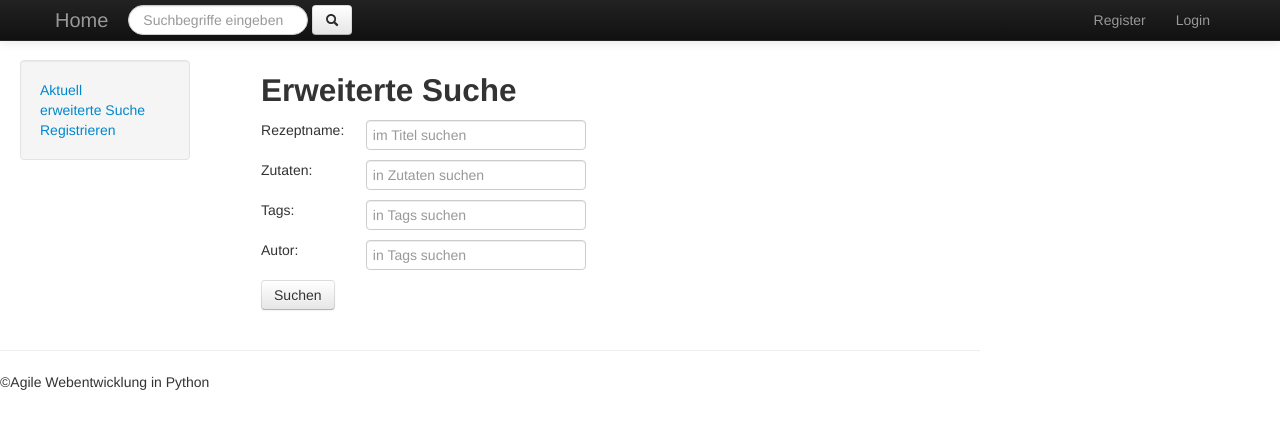
After one commit to KiwiBA/StudentenKochen, a Django app: page /recipes/extendedSearch/ in a window 1280 px wide. The commit adds this page. Shown: the top 429 px of the page. Run offline with Django 3.2, Linux system fonts and the light colour scheme; some libraries are stand-ins or nearby versions.

Commit message:
erweiterte suche

```diff
--- /dev/null
+++ b/StudentenKochen/recipes/templates/recipes/extendedSearch.html
@@ -0,0 +1,19 @@
+{% extends "base.html" %}
+{% load static %}
+{% block content %}
+	<h2>Erweiterte Suche</h2>
+	<form action="{% url 'recipes:extendedSearch' %}" method="get">
+		<lable for="searchBoxTitle" style="float:left; display:block; width:15%;">Rezeptname:</lable>
+		<input type="text" id="searchBoxTitle" class="form-control" name="title" placeholder="im Titel suchen">
+		<br>
+		<lable for="searchBoxIngredient" style="float:left; display:block; width:15%;">Zutaten:</lable>
+		<input type="text" id="searchBoxIngredient" class="form-control" name="ingredient" placeholder="in Zutaten suchen">
+		<br>
+		<lable for="searchBoxTag" style="float:left; display:block; width:15%;">Tags:</lable>
+		<input type="text" id="searchBoxTag" class="form-control" name="tag" placeholder="in Tags suchen">
+		<br>
+		<lable for="searchBoxAuthor" style="float:left; display:block; width:15%;">Autor:</lable>
+		<input type="text" id="searchBoxAuthor" class="form-control" name="author" placeholder="in Tags suchen">
+		<div class="form-group"><input type="submit" class="btn" value="Suchen" ></div>
+	</form>
+{% endblock %}
--- a/StudentenKochen/recipes/templates/recipes/search.html
+++ b/StudentenKochen/recipes/templates/recipes/search.html
@@ -1,10 +1,6 @@
 {% extends "base.html" %}
 {% load static %}
 {% block content %}
-	<form action="{% url 'recipes:search' %}" method="get">
-	<input type="text" id="searchBox" class="input-medium search-query" name="q" placeholder="Suchbegriffe eingeben">
-	<input type="submit" class="btn" value="Suchen" >
-	</form>
 	{% if query_string %}
 		<h1>Du hast nach "{{query_string}}" gesucht.</h1>
 		{% if found_entries %}
--- a/StudentenKochen/recipes/urls.py
+++ b/StudentenKochen/recipes/urls.py
@@ -12,4 +12,5 @@ urlpatterns = [
     url(r'^comment/(?P<recipe_id>\d+)/$', views.comment, name='comment'),
     url(r'^ownRecipes/$', views.ownRecipes, name='ownRecipes'),
     url(r'^search/$', views.search, name='search'),
+    url(r'^extendedSearch/$', views.extendedSearch, name='extendedSearch'),
 ]
--- a/StudentenKochen/recipes/views.py
+++ b/StudentenKochen/recipes/views.py
@@ -1,7 +1,7 @@
 from django.contrib.auth.decorators import login_required
 from django.http import HttpResponseForbidden, HttpResponseRedirect, HttpResponse
 from django.template import RequestContext, loader
-from django.shortcuts import get_object_or_404, render
+from django.shortcuts import get_object_or_404, render, render_to_response, redirect
 from django.core.urlresolvers import reverse
 from django.utils import timezone
 from django.views import generic
@@ -113,6 +113,36 @@ def ownRecipes(request):
 
     return render(request, 'recipes/ownRecipe.html', {'recipe_list': recipes})
 
+def extendedSearch(request):
+    query_string_title = None
+    query_string_ingredient = None
+    query_string_tag = None
+    query_string_author = None
+    found_entries = None
+    query_string = ''
+
+    if ('title' in request.GET) or ('ingredient' in request.GET) or ('tag' in request.GET) or ('author' in request.GET):
+        query_string_title = request.GET['title']
+        query_string_ingredient = request.GET['ingredient']
+        query_string_tag = request.GET['tag']
+        query_string_author = request.GET['author']
+        query_string = query_string_title + " " + query_string_ingredient + " " + query_string_tag + " " + query_string_author
+        print(query_string_title + query_string_ingredient+query_string_tag+query_string_author)
+        unordered_query = make_extended_query(query_string_title, query_string_ingredient, query_string_tag, query_string_author)
+        print(unordered_query)
+        found_entries = unordered_query.order_by('-pub_date')
+        print(found_entries)
+    if query_string_title==None and query_string_ingredient ==None and query_string_tag == None and query_string_author ==None:
+        return render(request, 'recipes/extendedSearch.html')
+    else:
+        return render(request, 'recipes/search.html', { 'query_string':query_string,  'found_entries': found_entries})
+#     return render_to_response('recipes/extendedSearch.html',
+#                           { 'query_string': query_string, 'found_entries': found_entries },
+#                           context_instance=RequestContext(request))
+
+
+    #return HttpResponseRedirect('recipes/search.html', { 'query_string': query_string, 'found_entries': found_entries })
+
 def search(request):
     query_string = ''
     found_entries = None
@@ -122,6 +152,7 @@ def search(request):
         query_string = request.GET['q']
 
         unordered_query = make_query(query_string, ['recipename', 'description', 'tags.tagname', 'ingredients.name'])
+        print(unordered_query)
         found_entries = Recipe.objects.filter(unordered_query).order_by('-pub_date')
 
     return render(request, 'recipes/search.html', {'query_string': query_string, 'found_entries': found_entries})
@@ -147,3 +178,9 @@ def make_query(query_string, search_fields):
         else:
             query = query & or_query
     return query
+
+def make_extended_query(query_string_title, query_string_ingredient, query_string_tag, query_string_author):
+    q = None
+    q = Recipe.objects.filter(recipename__icontains=query_string_title, tags__tagname__icontains= query_string_tag,
+           ingredients__name__icontains= query_string_ingredient, author__name__icontains= query_string_author).distinct()
+    return q
--- a/StudentenKochen/templates/base.html
+++ b/StudentenKochen/templates/base.html
@@ -17,8 +17,13 @@
 		   <div class="navbar-inner">
 		       <div class="container">
 		           <a class="brand" href="/">Home</a>
-
 		           <div class="nav-collapse collapse">
+			           <ul class="nav pull-left">
+				           <form class="navbar-form navbar-left" role="search" action="{% url 'recipes:search' %}" method="get">
+						        <input type="text" name="q" id="searchBox" class="form-control input-medium search-query" placeholder="Suchbegriffe eingeben">
+						        <button type="submit" class="btn btn-default" > <span class="icon-search" aria-hidden="true"> </span> </button>
+						   </form>
+					   </ul>
 		               <ul class="nav pull-right">
 		                   {% if user.is_authenticated %}
 		                    <li class="navbar-text">Welcome, {{ user.username }}!</li>
@@ -41,7 +46,7 @@
 		        <div class="span3">
 		            <div class="well sidebar-nav">
 		               <a href="/recipes">Aktuell</a> <br />
-		               <a href="/recipes/search">Suche nach Rezept</a>
+		               <a href="/recipes/extendedSearch">erweiterte Suche</a>
 		               {% if user.is_authenticated %}
 		               		<a href="/recipes/create">Rezept erstellen</a>
 		               		<a href="/recipes/ownRecipes">Meine Rezepte</a>
```
